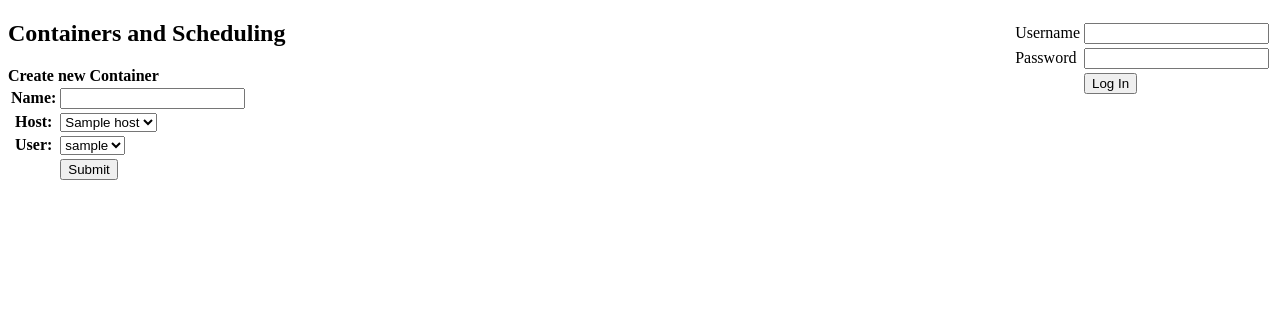
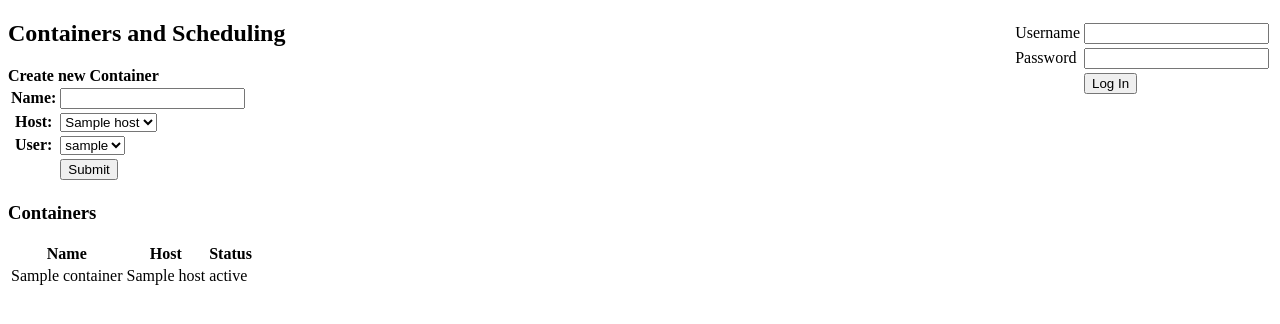
Before and after one commit to duk3luk3/lxcomputing, a Flask app: template lxcp/templates/containers.html in a window 1280 px wide. Shown: the top 324 px of the page. Run offline with Flask 2, Linux system fonts and the light colour scheme; the template is opened without the code that fills it: most values are stand-ins (such as "Sample title", 1, 10 or a date in 2020).

Commit message:
Add lxd and implement first container controls

```diff
--- a/lxcp/__init__.py
+++ b/lxcp/__init__.py
@@ -38,15 +38,15 @@ def lib_render(lib_response):
         '{status} {reason}'.format(**lib_response)
         )
 
-@api.on_request.connect
-def process_api_request(sender, method, endpoint, data, req_args):
-    authorization = data.get('headers', {}).get('Authorization')
-    if not authorization:
-        authorization = request.headers.get('Authorization')
-    print('Auth:', authorization)
-    if authorization and authorization != 'foobar':
-        lib = Lib.get_lib()
-        lib.session.node_auth(authorization)
+#@api.on_request.connect
+#def process_api_request(sender, method, endpoint, data, req_args):
+#    authorization = data.get('headers', {}).get('Authorization')
+#    if not authorization:
+#        authorization = request.headers.get('Authorization')
+#    print('Auth:', authorization)
+#    if authorization and authorization != 'foobar':
+#        lib = Lib.get_lib()
+#        lib.session.node_auth(authorization)
 
 @app.route('/static/<fname>')
 def static_file(fname):
--- a/lxcp/templates/base.html
+++ b/lxcp/templates/base.html
@@ -3,6 +3,7 @@
 <head>
     {% block head %}
     <link rel="stylesheet" href="/static/style.css" />
+    <link rel="icon" href="/static/favicon.ico" />
     <title>RBG LXCompute - {% block title %}{% endblock %}</title>
     {% endblock %}
 </head>
--- a/lxcp/templates/containers.html
+++ b/lxcp/templates/containers.html
@@ -2,6 +2,41 @@
 {% block title %}Container Management{% endblock %}
 {% block content %}
 <h2>Containers and Scheduling</h2>
+<script>
+function containerDelete(event) {
+    event.preventDefault();
+    var $form = $( this ),
+        container_id = $form.find("input[name='container_id']").val(),
+        container_name = $form.find("input[name='container_name']").val();
+
+    if (confirm('Really delete Container #' + container_id + ' (' + container_name + ')?' )) {
+
+        api.remove('container', container_id).then(function(res) {
+            $('#container'+container_id+'Row').fadeOut(600, function(){
+                $('#container'+container_id+'Row').remove();
+            });
+        })
+            .catch((reason) => console.log(reason));
+    }
+}
+function containerSet(event) {
+    event.preventDefault();
+    var $form = $( this ),
+        container_id = $form.find("input[name='container_id']").val(),
+        container_action = $form.find("input[name='container_action']").val();
+
+    if (confirm('Really ' + container_action + ' Container #' + container_id + '?' )) {
+
+        api.update('containers', {
+            id: container_id,
+            status: container_action
+        }).then(function(res) {
+            console.log(res);
+        })
+            .catch((reason) => console.log(reason));
+    }
+}
+</script>
 
 <strong>Create new Container</strong>
 <form action="/" id="containerNewForm">
@@ -51,4 +86,37 @@ $('#containerNewForm').submit(function(event) {
 });
 
 </script>
+
+<h3>Containers</h3>
+<table>
+    <tr><th>Name</th><th>Host</th><th>Status</th></tr>
+{% for c in content.containers %}
+<tr id="container{{c.id}}Row"><td>{{c.name}}</td><td>{{c.host.name}}</td><td>{{c.lxc().status}}</td>
+{% if c.is_writeable_for(session_data.user) %}
+<td>
+<form id="container{{c.id}}DeleteForm">
+<input name="container_id" hidden="true" value="{{c.id}}">
+<input name="container_name" hidden="true" value="{{c.name}}">
+<input type="submit" value="Delete Container">
+</form>
+</td>
+<script>
+$('#container{{c.id}}DeleteForm').submit(containerDelete);
+</script>
+<td>
+{% for action in ["start", "stop", "restart", "freeze", "unfreeze"] %}
+<form id="container{{c.id}}{{action}}Form">
+<input name="container_id" hidden="true" value="{{c.id}}">
+<input name="container_action" hidden="true" value="{{action}}">
+<input type="submit" value="{{action}} Container">
+</form>
+<script>
+$('#container{{c.id}}{{action}}Form').submit(containerSet);
+</script>
+{% endfor %}
+</td>
+</tr>
+{% endif %}
+{% endfor %}
+</table>
 {% endblock %}
```
Also changed, not shown: lxcp/lib.py (+9 -2 lines), lxcp/lxd.py (added, +22 -0 lines), lxcp/model.py (+26 -0 lines), lxcp/templates/users.html (+17 -10 lines), lxcp/static/24px-spinner-black.gif (added), lxcp/static/favicon.ico (added).
